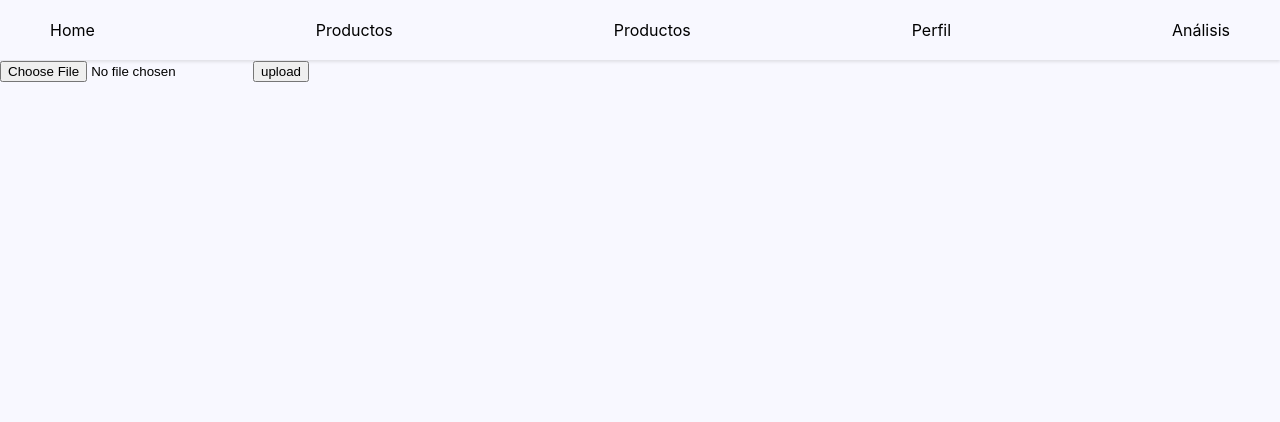
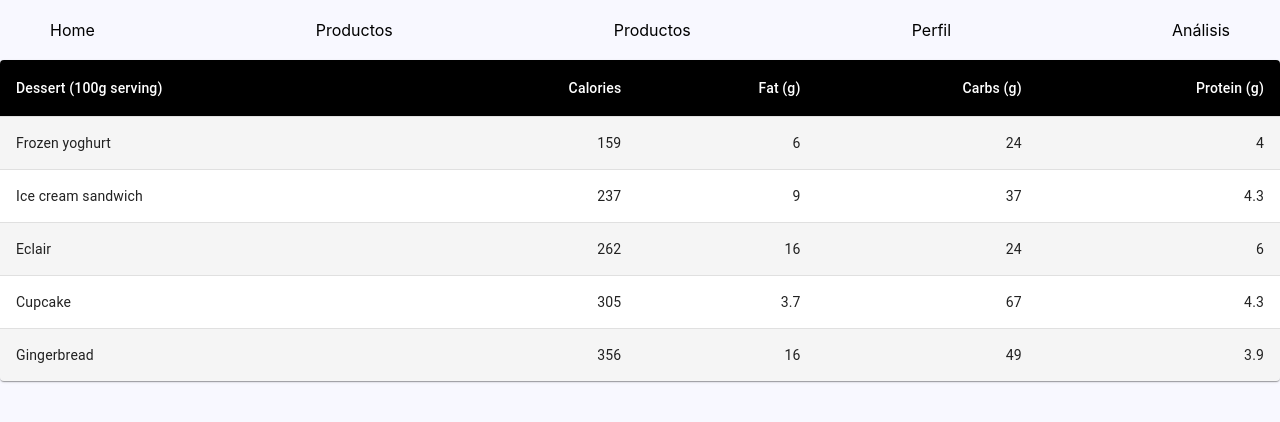
Before and after one commit to jose-2307/Sales-Manager-Frontend, a React (Vite) app: page / in a window 1280 px wide. Shown: the top 422 px of the page. Built offline with nearby package versions, Linux system fonts and the light colour scheme.

Commit message:
adding empty table

```diff
--- a/package.json
+++ b/package.json
@@ -15,6 +15,7 @@
     "@emotion/react": "^11.11.0",
     "@emotion/styled": "^11.11.0",
     "@mui/material": "^5.13.1",
+    "@mui/x-data-grid": "^6.7.0",
     "@reduxjs/toolkit": "^1.9.5",
     "@uiball/loaders": "^1.3.0",
     "formik": "^2.2.9",
--- a/src/App.jsx
+++ b/src/App.jsx
@@ -10,6 +10,7 @@
 import SignUp from './components/SignUp';
 import RecoveryPassword from './components/RecoveryPassword';
 import ChangePassword from './components/ChangePassword';
+import Analysis from './components/Analysis';
 
 
 const App = () => {
@@ -27,6 +28,7 @@
           <Route path="/login" element={<Login />}/>
           <Route path="/sign-up" element={<SignUp />}/>
           <Route path="/recovery-password" element={<RecoveryPassword />}/>
+          <Route path="/analysis" element={<Analysis />}/>
           <Route path="/change-password" element={<ChangePassword />}/>
           <Route path="*" element={"404: ruta no encontrada"} />
         </Routes>
--- /dev/null
+++ b/src/components/Analysis.jsx
@@ -0,0 +1,24 @@
+import { useState } from "react";
+import { submitImage } from "../services/images.service";
+
+
+const Analysis = () => {
+    const [image, setImage] = useState({});
+
+    const submit = async () => {
+        const img = await submitImage(image);
+        // console.log(img)
+        setImage({ url: img.url, name: img.original_filename });
+    }
+    console.log(image);
+    return (
+        <div>
+            <input type="file" onChange={(e) => setImage(e.target.files[0])} />
+            <button onClick={submit}>upload</button>
+            {image.toString().startsWith("http") && <img src={image} />}
+
+        </div>
+    )
+}
+
+export default Analysis;
--- /dev/null
+++ b/src/components/DynamicTable.jsx
@@ -0,0 +1,79 @@
+import { styled } from '@mui/material/styles';
+import Table from '@mui/material/Table';
+import TableBody from '@mui/material/TableBody';
+import TableCell, { tableCellClasses } from '@mui/material/TableCell';
+import TableContainer from '@mui/material/TableContainer';
+import TableHead from '@mui/material/TableHead';
+import TableRow from '@mui/material/TableRow';
+import Paper from '@mui/material/Paper';
+
+const StyledTableCell = styled(TableCell)(({ theme }) => ({
+  [`&.${tableCellClasses.head}`]: {
+    backgroundColor: theme.palette.common.black,
+    color: theme.palette.common.white,
+  },
+  [`&.${tableCellClasses.body}`]: {
+    fontSize: 14,
+  },
+}));
+
+const StyledTableRow = styled(TableRow)(({ theme }) => ({
+  '&:nth-of-type(odd)': {
+    backgroundColor: theme.palette.action.hover,
+  },
+  // hide last border
+  '&:last-child td, &:last-child th': {
+    border: 0,
+  },
+}));
+
+function createData(
+  name,
+  calories,
+  fat,
+  carbs,
+  protein,
+) {
+  return { name, calories, fat, carbs, protein };
+}
+
+const rows = [
+  createData('Frozen yoghurt', 159, 6.0, 24, 4.0),
+  createData('Ice cream sandwich', 237, 9.0, 37, 4.3),
+  createData('Eclair', 262, 16.0, 24, 6.0),
+  createData('Cupcake', 305, 3.7, 67, 4.3),
+  createData('Gingerbread', 356, 16.0, 49, 3.9),
+];
+
+const DynamicTable = () => {
+    return (
+        <TableContainer component={Paper}>
+      <Table sx={{ minWidth: 700 }} aria-label="customized table">
+        <TableHead>
+          <TableRow>
+            <StyledTableCell>Dessert (100g serving)</StyledTableCell>
+            <StyledTableCell align="right">Calories</StyledTableCell>
+            <StyledTableCell align="right">Fat&nbsp;(g)</StyledTableCell>
+            <StyledTableCell align="right">Carbs&nbsp;(g)</StyledTableCell>
+            <StyledTableCell align="right">Protein&nbsp;(g)</StyledTableCell>
+          </TableRow>
+        </TableHead>
+        <TableBody>
+          {rows.map((row) => (
+            <StyledTableRow key={row.name}>
+              <StyledTableCell component="th" scope="row">
+                {row.name}
+              </StyledTableCell>
+              <StyledTableCell align="right">{row.calories}</StyledTableCell>
+              <StyledTableCell align="right">{row.fat}</StyledTableCell>
+              <StyledTableCell align="right">{row.carbs}</StyledTableCell>
+              <StyledTableCell align="right">{row.protein}</StyledTableCell>
+            </StyledTableRow>
+          ))}
+        </TableBody>
+      </Table>
+    </TableContainer>
+    )
+}
+
+export default DynamicTable;
--- a/src/components/Home.jsx
+++ b/src/components/Home.jsx
@@ -1,21 +1,9 @@
-import { useState } from "react"
-import { submitImage } from "../services/images.service";
+import DynamicTable from "./DynamicTable";
 
 const Home = () => {
-    const [image, setImage] = useState({});
-
-    const submit = async () => {
-        const img = await submitImage(image);
-        // console.log(img)
-        setImage({ url: img.url, name: img.original_filename });
-    }
-    console.log(image);
     return (
         <div>
-            <input type="file" onChange={(e) => setImage(e.target.files[0])} />
-            <button onClick={submit}>upload</button>
-            {image.toString().startsWith("http") && <img src={image} />}
-
+            <DynamicTable></DynamicTable>
         </div>
     )
 }
--- a/src/components/Navbar.jsx
+++ b/src/components/Navbar.jsx
@@ -9,7 +9,7 @@
                 <li><Link to={"/categories"} className="link">Productos</Link></li>
                 <li><Link to={"/login"} className="link">Productos</Link></li>
                 <li>Perfil</li>
-                <li>Análisis</li>
+                <li><Link to={"/Analysis"} className="link">Análisis</Link></li>
             </ul>
         </nav>
     )
```
Also changed, not shown: 1 other file (tests, documents, lock files or other folders).
